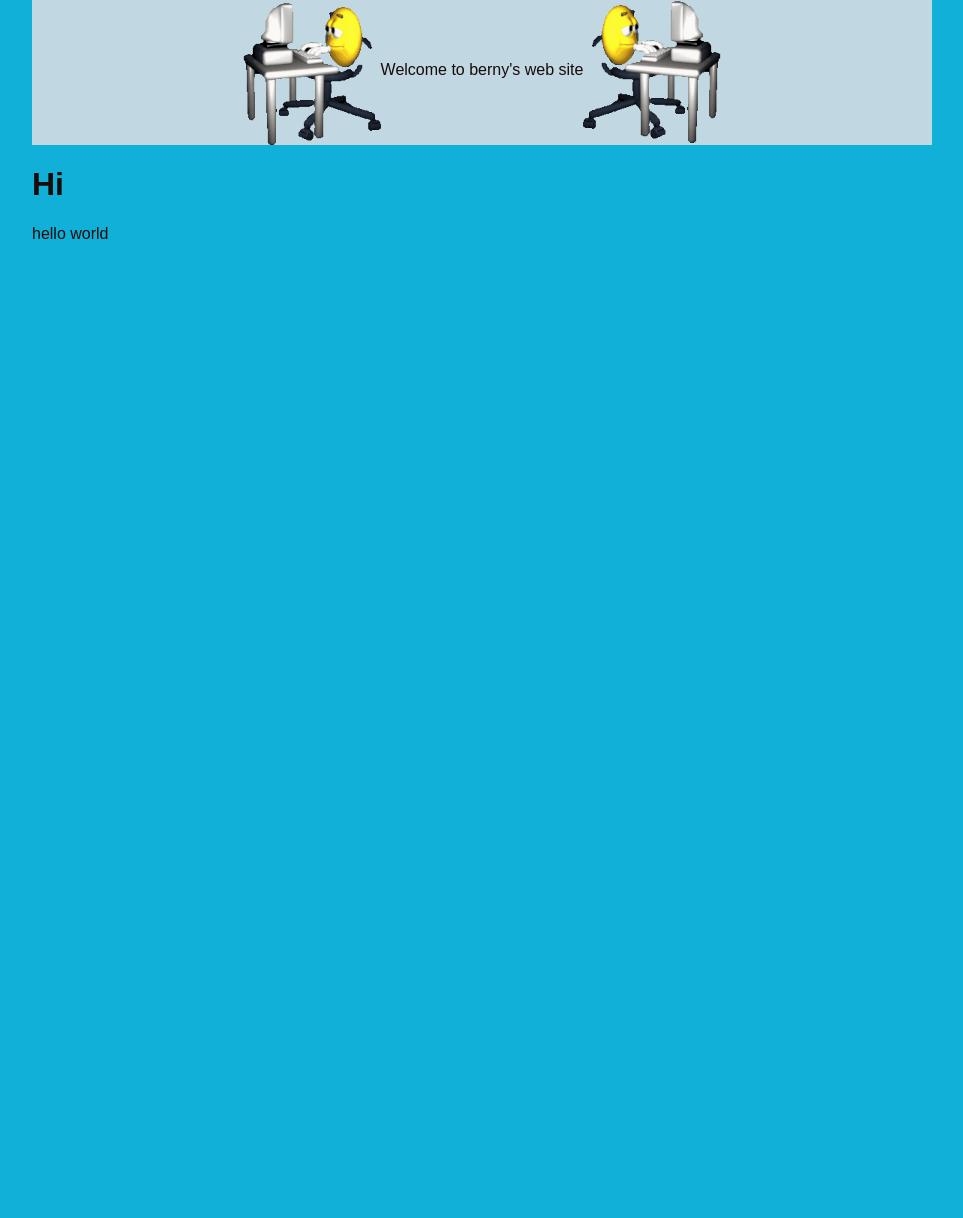
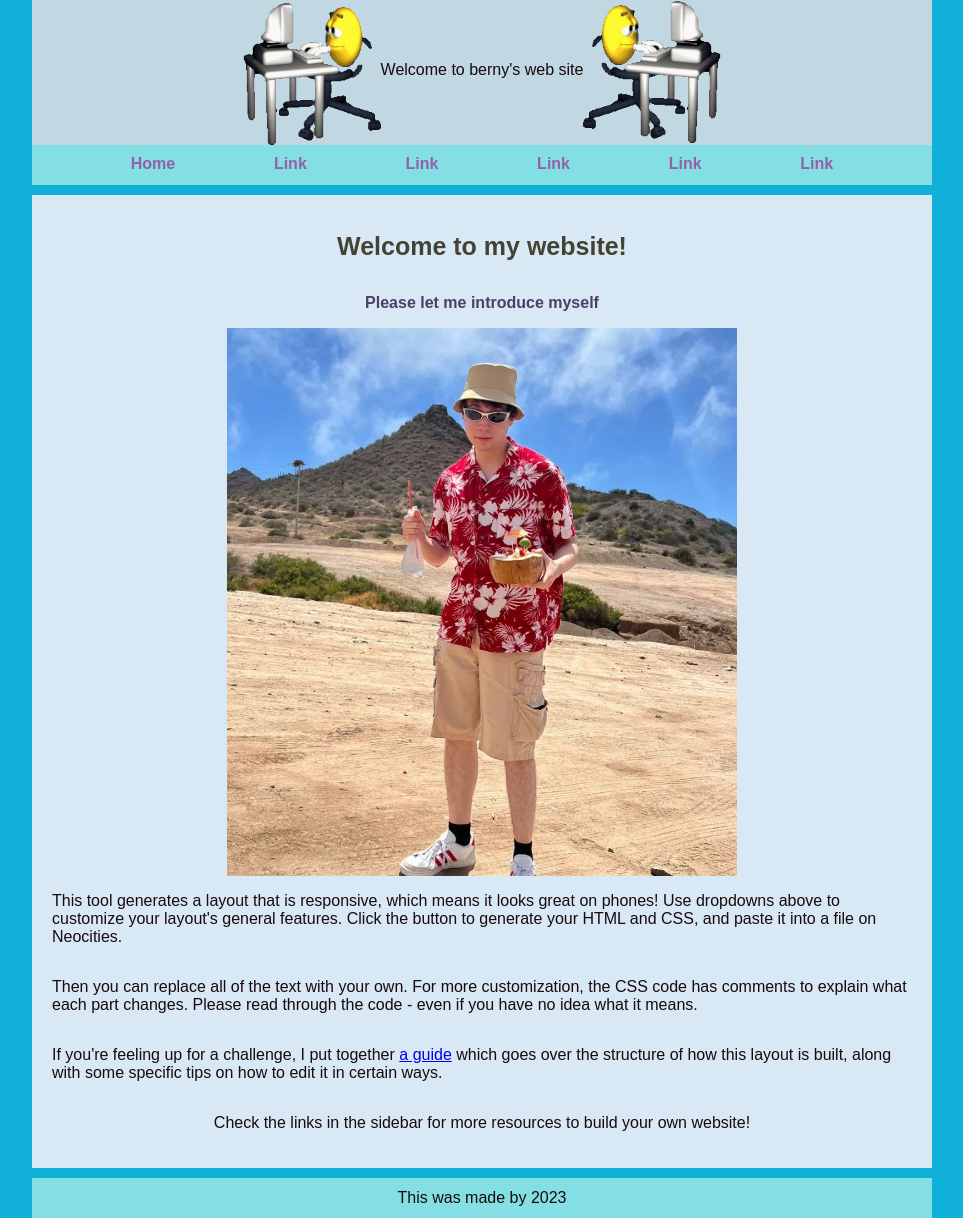
Before and after one commit to liquidberny/website, a plain HTML site: page index.html in a window 1280 px wide. Shown: the part 5-1223 px from the top of the page, without its empty margins (158-1121 px from the left). Before the commit the page ends 800 px from the top, so only its background shows below. Drawn offline with Linux system fonts and the light colour scheme; a web font is replaced by a local one.

Commit message:
pagina index hecha

```diff
--- a/index.html
+++ b/index.html
@@ -3,7 +3,7 @@
   <head>
     <meta charset="UTF-8" />
     <meta name="viewport" content="width=device-width, initial-scale=1.0" />
-    <title>Berny's WebSite</title>
+    <title>Berny's Website</title>
     <link rel="stylesheet" href="/styles/index.css" />
   </head>
   <body>
@@ -19,8 +19,55 @@
         </span>
       </div>
 
-      <h1>Hi</h1>
-      <p>hello world</p>
+      <div id="headerArea">
+        <nav id="navbar" style="margin-bottom: 10px">
+          <ul>
+            <li><a href="#">Home</a></li>
+            <li><a href="#">Link</a></li>
+            <li><a href="#">Link</a></li>
+            <li><a href="#">Link</a></li>
+            <li><a href="#">Link</a></li>
+            <li><a href="#">Link</a></li>
+          </ul>
+        </nav>
+      </div>
+      <div id="flex">
+        <main>
+          <h1 style="text-align: center;">Welcome to my website!</h1>
+          <p style="text-align: center;"><strong >Please let me introduce myself</strong></p>
+          <img src="/assets/images/berny.png" alt="me">
+          <p>
+            This tool generates a layout that is responsive, which means it
+            looks great on phones! Use dropdowns above to customize your
+            layout's general features. Click the button to generate your HTML
+            and CSS, and paste it into a file on Neocities.
+          </p>
+          <p>
+            Then you can replace all of the text with your own. For more
+            customization, the CSS code has comments to explain what each part
+            changes. Please read through the code - even if you have no idea
+            what it means.
+          </p>
+          <p>
+            If you're feeling up for a challenge, I put together
+            <a
+              href="https://learn.sadgrl.online/understanding-tweaking-my-layout-maker/"
+              target="_blank"
+              >a guide</a
+            >
+            which goes over the structure of how this layout is built, along
+            with some specific tips on how to edit it in certain ways.
+          </p>
+          <p>
+            Check the links in the sidebar for more resources to build your own
+            website!
+          </p>
+
+        </main>
+      </div>
+      <footer id="footer" style="margin-top: 10px">
+        This was made by 2023
+      </footer>
     </div>
   </body>
 </html>
--- a/styles/index.css
+++ b/styles/index.css
@@ -48,3 +48,93 @@ body {
     display: inline-block;
     transform: scaleX(-1); /* This mirrors the image horizontally */
   }
+
+  #navbar {
+    height: 40px;
+    background-color: #83dfe3;
+    /* navbar color */
+    width: 100%;
+  }
+
+  #navbar ul {
+    display: flex;
+    padding: 0;
+    margin: 0;
+    list-style-type: none;
+    justify-content: space-evenly;
+  }
+
+  #navbar li {
+    padding-top: 10px;
+  }
+
+  /* navigation links*/
+  #navbar li a {
+    color: #9360aa;
+    /* navbar text color */
+    font-weight: 800;
+    text-decoration: none;
+    /* this removes the underline */
+  }
+
+  /* navigation link when a link is hovered over */
+  #navbar li a:hover {
+    color: #4d3f66;
+    text-decoration: underline;
+  }
+
+  #flex {
+    display: flex;
+  }
+
+  main {
+    background-color: #d8e8f5;
+    flex: 1;
+    padding: 20px;
+    display: flex;
+    flex-direction: column;
+    justify-content: center;
+    align-items: center
+  }
+
+  footer {
+    background-color: #83dfe3;
+    /* background color for footer */
+    width: 100%;
+    height: 40px;
+    padding: 10px;
+    display: flex;
+    justify-content: center;
+    align-items: center;
+    /* this centers the footer text */
+  }
+
+  h1,
+  h2,
+  h3 {
+    color: #444233;
+  }
+
+  h1 {
+    font-size: 25px;
+  }
+
+  strong {
+    /* this styles bold text */
+    color: #4d3f66;
+  }
+/* Responsive code: */
+  @media only screen and (max-width: 800px) {
+    #flex {
+      flex-wrap: wrap;
+    }
+    main img {
+      width: 100%;
+    }
+    aside {
+      width: 100%;
+    }
+    #navbar ul {
+      flex-wrap: wrap;
+    }
+  }
```
Also changed, not shown: assets/images/berny.png (added), template.html (line endings or trailing spaces).
